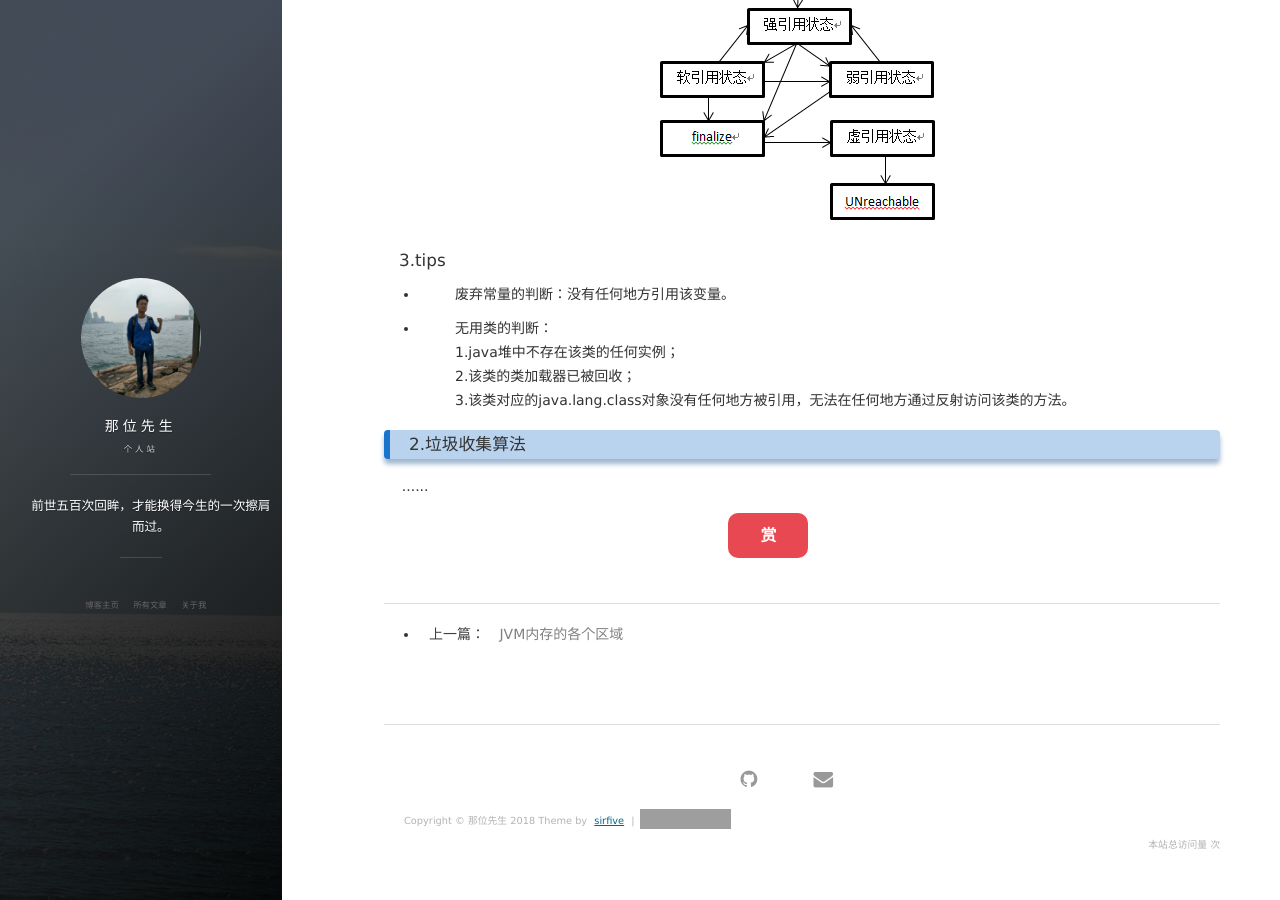
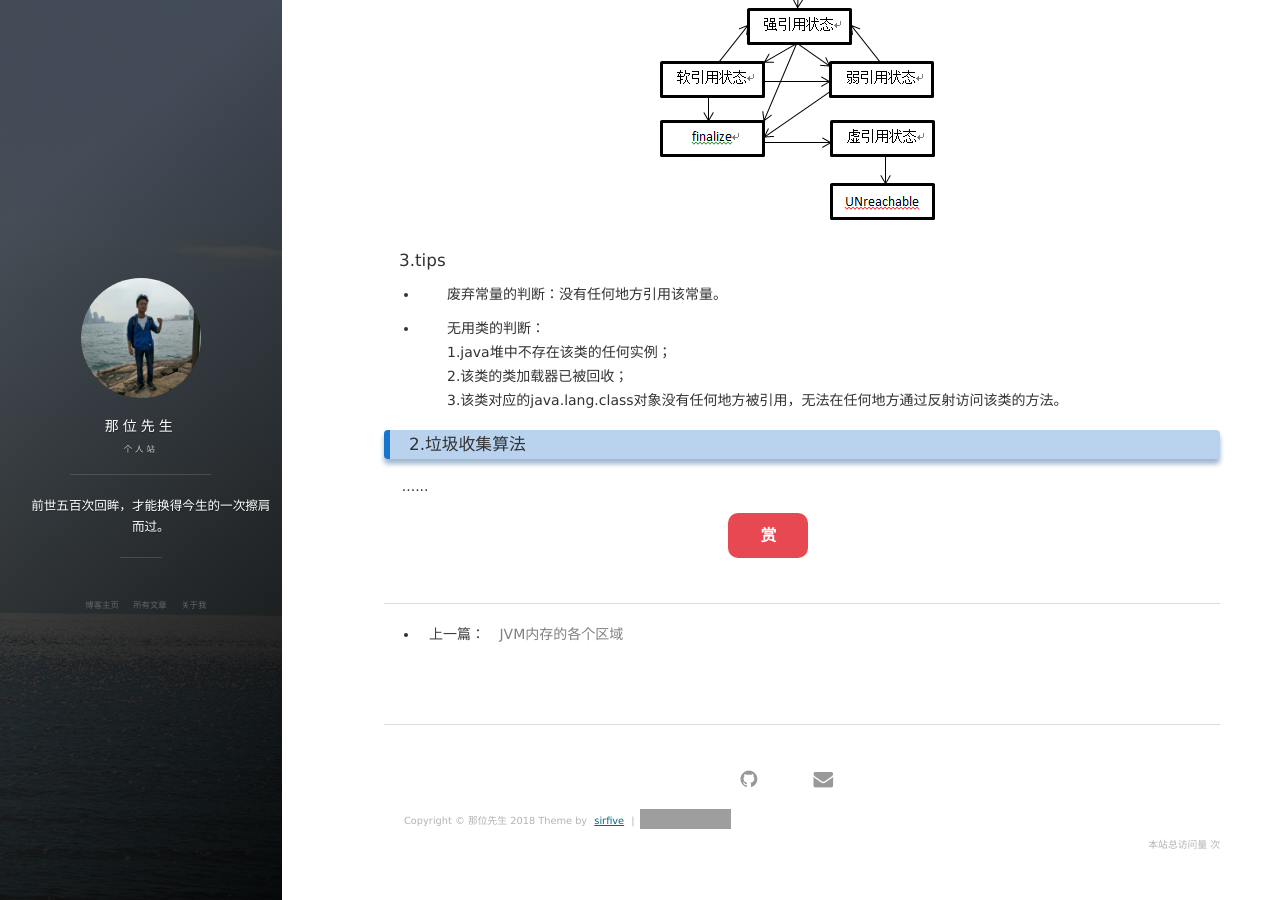
Before and after one commit to sirFive/sirFive.github.io, a Jekyll site: the page built from _posts/2018-11-17-JVM02--垃圾收集器和内存分配策略 .html, in a window 1280 px wide and 900 px high, scrolled down 710 px. Built offline with Jekyll 4.4.1, drawn with Linux system fonts in a browser that asks for light colours; nearby versions of some CDN libraries; comment, search, counter and statistics services are not loaded; grey boxes are pictures that could not be loaded.

Commit message:
ul格式调整

```diff
--- a/_posts/2018-11-17-JVM02--垃圾收集器和内存分配策略 .html
+++ b/_posts/2018-11-17-JVM02--垃圾收集器和内存分配策略 .html
@@ -30,12 +30,12 @@ tag: JVM
 <h4>3.tips</h4>
 <ul>
     <li>
-        <p style="margin-left: 2%;">
-            废弃常量的判断：没有任何地方引用该变量。
+        <p style="margin-left: 1%;">
+            废弃常量的判断：没有任何地方引用该常量。
         </p>
     </li>
 	<li>
-        <p style="margin-left: 2%;">
+        <p style="margin-left: 1%;">
             无用类的判断：<br/>
 			1.java堆中不存在该类的任何实例；<br/>
 			2.该类的类加载器已被回收；<br/>
```
